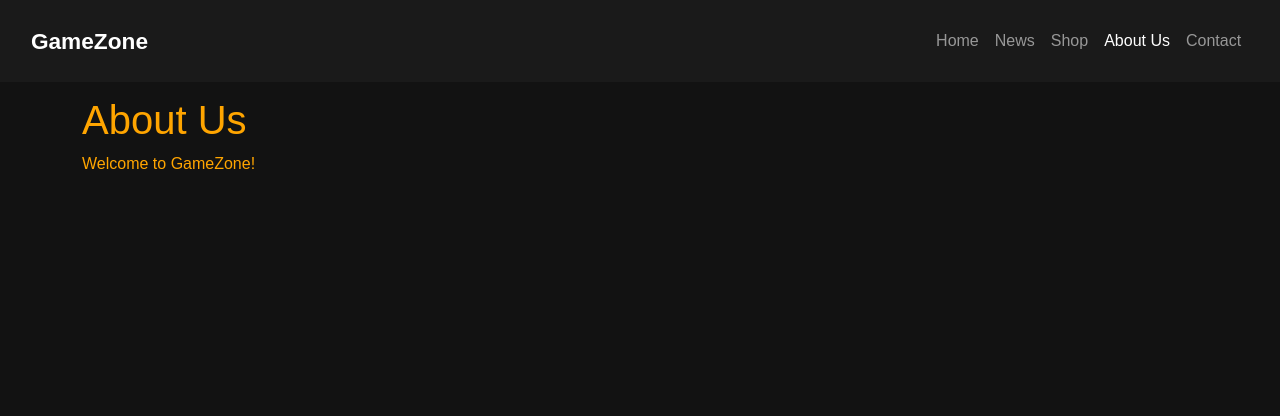
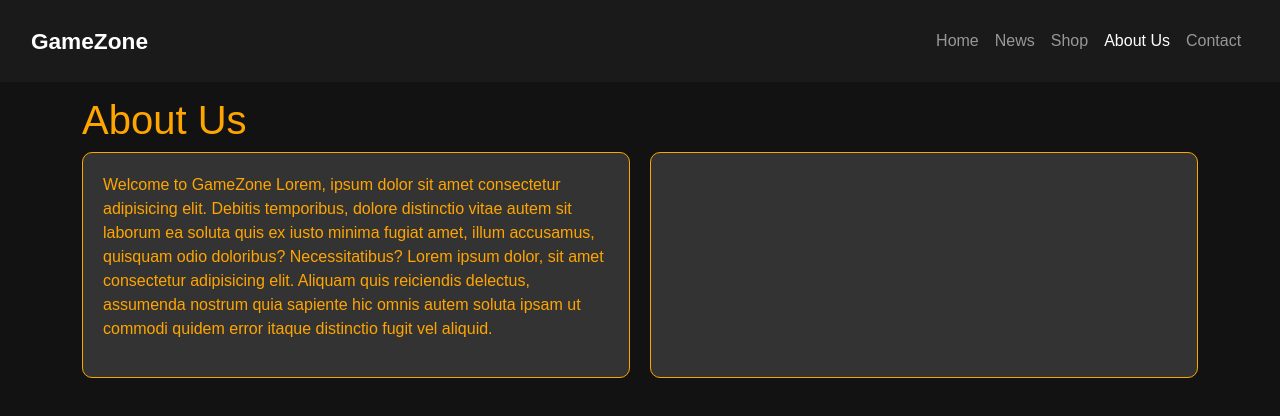
Before and after one commit to Fouad-Hub/PROJECT, a plain HTML site: page aboutus.html in a window 1280 px wide. Drawn offline with nearby package versions, Linux system fonts and the light colour scheme.

Commit message:
Made Progress on About us page
Yeah

```diff
--- a/aboutus.html
+++ b/aboutus.html
@@ -3,13 +3,29 @@
 <head>
     <meta charset="UTF-8">
     <meta name="viewport" content="width=device-width, initial-scale=1.0">
-    <title>About Us </title>
+    <title>About Us</title>
     <link href="https://cdn.jsdelivr.net/npm/bootstrap@5.3.0-alpha3/dist/css/bootstrap.min.css" rel="stylesheet">
     <script src="https://cdn.jsdelivr.net/npm/bootstrap@5.3.0-alpha3/dist/js/bootstrap.bundle.min.js"></script>
     <link rel="stylesheet" href="style/aboutus-style.css">
+    <style>
+        .about-container {
+            display: flex;
+            justify-content: space-between;
+            gap: 20px;
+        }
+        .about-box {
+            background-color: #333;
+            padding: 20px;
+            border-radius: 10px;
+            color: #ffa500;
+            border: 1px solid #ffa500;
+            text-align: left;
+            max-width: 600px;
+            flex: 1;
+        }
+    </style>
 </head>
 <body>
-    <!-- Navbar -->
     <nav class="navbar navbar-expand-lg navbar-dark fixed-top">
         <div class="container-fluid">
             <a class="navbar-brand" href="#">GameZone</a>
@@ -28,11 +44,16 @@
         </div>
     </nav>
 
-    <!-- About Us Content -->
     <div class="container mt-5 pt-5">
         <h1>About Us</h1>
-        <p>Welcome to GameZone!</p>
-
+        <div class="about-container">
+            <div class="about-box">
+                <p>Welcome to GameZone Lorem, ipsum dolor sit amet consectetur adipisicing elit. Debitis temporibus, dolore distinctio vitae autem sit laborum ea soluta quis ex iusto minima fugiat amet, illum accusamus, quisquam odio doloribus? Necessitatibus? Lorem ipsum dolor, sit amet consectetur adipisicing elit. Aliquam quis reiciendis delectus, assumenda nostrum quia sapiente hic omnis autem soluta ipsam ut commodi quidem error itaque distinctio fugit vel aliquid.</p>
+            </div>
+            <div class="about-box">
+                <p><!-- Add your information here for the right box --></p>
+            </div>
+        </div>
     </div>
 </body>
 </html>
--- a/style/aboutus-style.css
+++ b/style/aboutus-style.css
@@ -15,3 +15,14 @@ body {
     font-size: 0.6cm;
     font-weight: bold;
 }
+
+
+.about-box {
+    background-color: #333;
+    padding: 20px;
+    border-radius: 10px;
+    color: #ffa500;
+    border: 1px solid #ffa500;
+    text-align: left;
+    max-width: 600px;
+}
```
